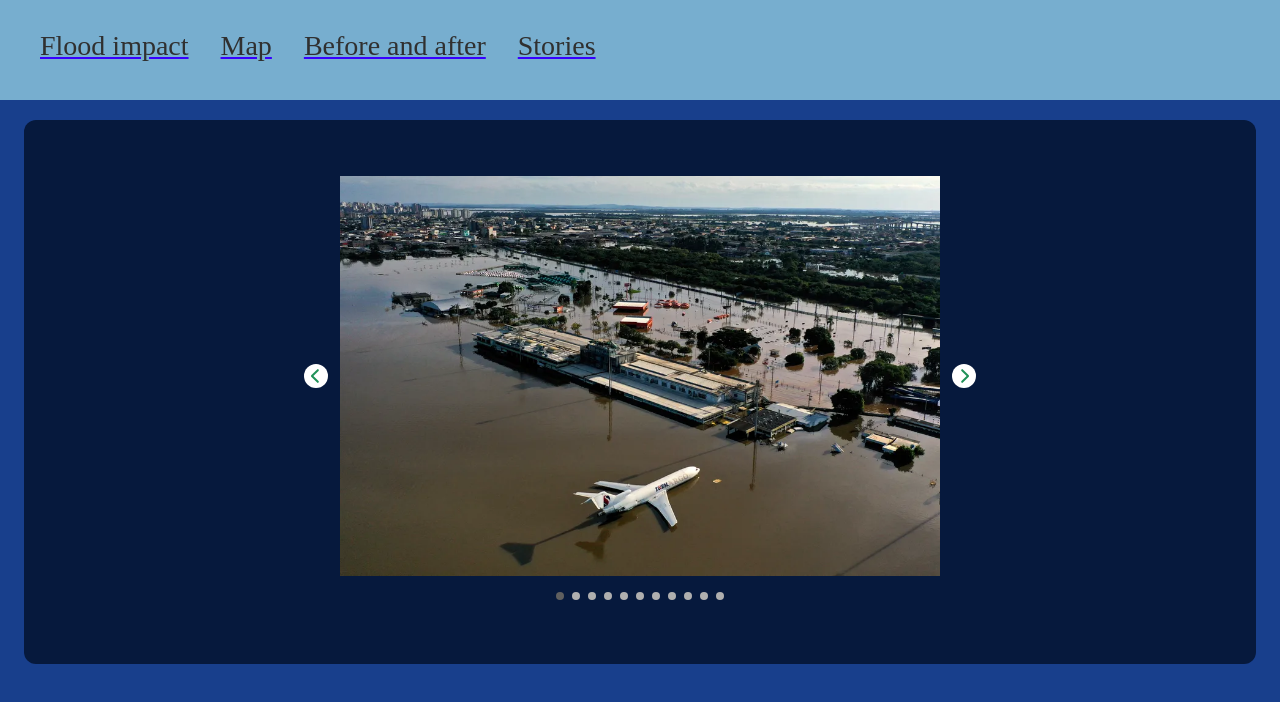
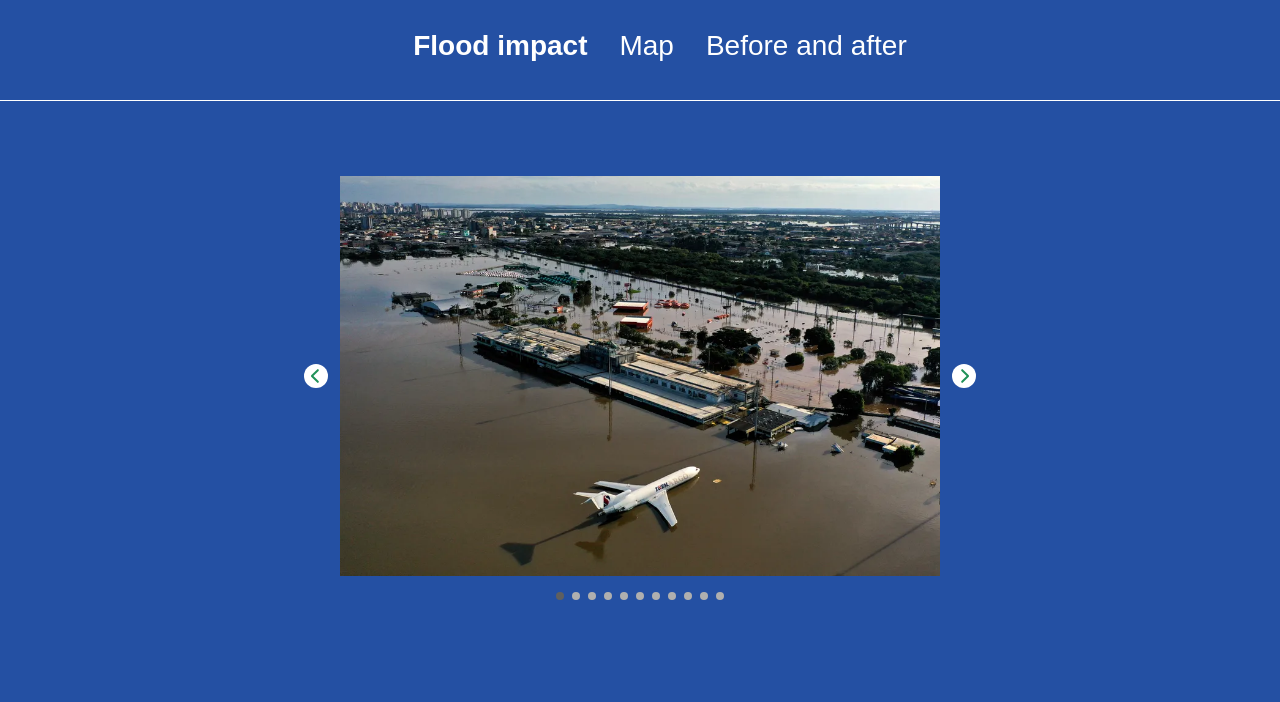
Before and after one commit to ReneArthur/RS-flood, a plain HTML site: page index.html in a window 1280 px wide. Drawn offline with Linux system fonts and the light colour scheme.

Commit message:
alteracoes visuais de ultima hora

```diff
--- a/index.html
+++ b/index.html
@@ -7,7 +7,6 @@
     <title>RS Flood</title>
     <style>
         main {
-            background-color: #06193d;
             border-radius: 12px;
             padding: 40px;
             margin-top: 120px;
@@ -136,10 +135,9 @@
 </head>
 <body>
     <nav>
-        <a href="#">Flood impact</a>
+        <a href="#" style="font-weight: bold;">Flood impact</a>
         <a href="map.html">Map</a>
-        <a>Before and after</a>
-        <a>Stories</a>
+        <a href="before.html">Before and after</a>
     </nav>
 
     <main>
--- a/style.css
+++ b/style.css
@@ -1,6 +1,7 @@
 *{
     padding: 0px;
     margin: 0px;
+    font-family: sans-serif;
 }
 #map {
     height: 600px;
@@ -12,8 +13,10 @@ nav {
     top: 0px;
     display: flex;
     gap: 32px;
-    padding: 30px 40px;
-    background-color: #77aecf;
+    padding: 30px 20px;
+    justify-content: center;
+    background-color: #2450a3;
+    border-bottom: 1px solid #fff;
     font-size: 28px;
     height: 40px;
     width: 100vw;
@@ -21,14 +24,13 @@ nav {
 }
 
 nav > a{
-    color: #303030;
-    text-decoration: underline;
-    text-decoration-color: #3700ff;
+    color: #fff;
     cursor: pointer;
+    text-decoration: none;
 }
 
 body{
-    background-color: #183f8c;
+    background-color: #2450a3;
 }
 
 @media screen and (max-width: 768px) {
@@ -41,7 +43,6 @@ body{
 
 @media screen and (max-width: 500px) {
     nav {
-        justify-content: center;
         padding: 30px 0px;
         font-size: 18px;
     }
```
Also changed, not shown: map.html (+5 -4 lines).
